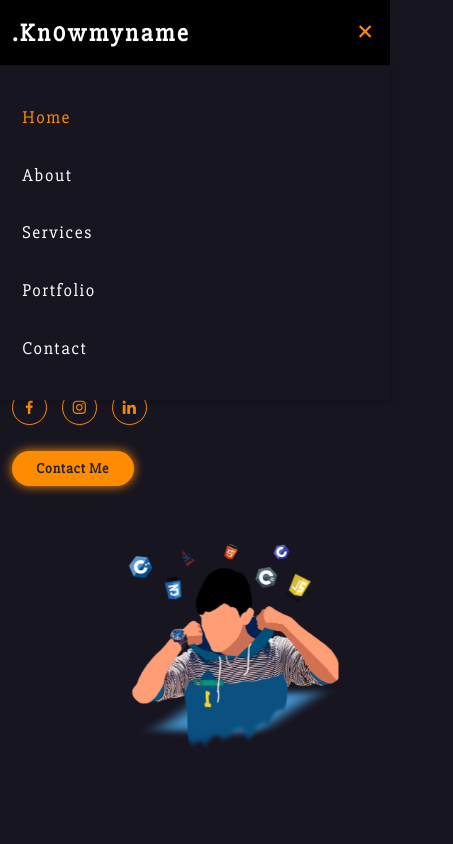
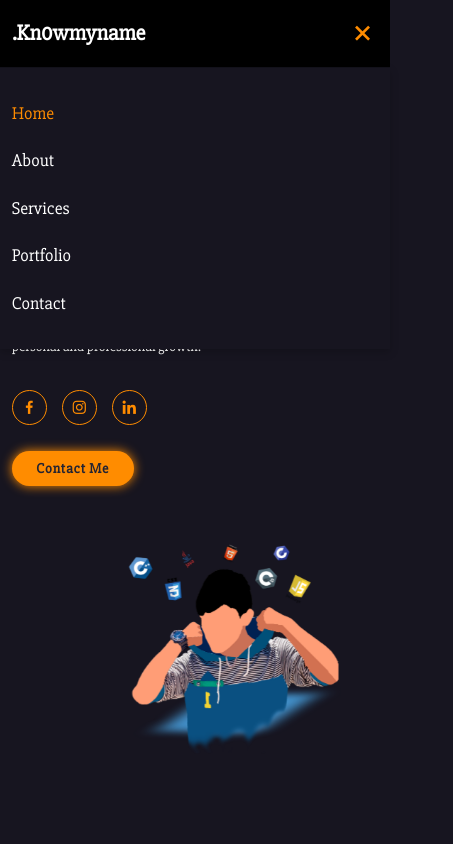
Before and after one commit to dahalsudeep/myportfolio, a plain HTML site: page index.html in a window 390 px wide. Both pictures are taken after a click on the icon 365 px from the left and 32 px from the top of the page. Shown: the top 844 px of the page, 453 px wide, since content can reach past the window. Drawn offline with nearby package versions, Linux system fonts and the light colour scheme.

```diff
--- a/CSS/style.css
+++ b/CSS/style.css
@@ -20,12 +20,9 @@
     --main-color: darkorange;
 }
 
-a {
-    color: var(--text-color);
-}
-
 html {
     font-size: 62.5%;
+    overflow-x: hidden;
 }
 
 body {
@@ -47,17 +44,17 @@ section {
     top: 0;
     left: 0;
     width: 100%;
-    padding: 2rem 10%;
+    padding: 2rem 9%;
     display: flex;
     justify-content: space-between;
     align-items: center;
-    z-index: 1;
+    z-index: 100;
 }
 
 .logo {
-    font-size: 2.8rem;
+    color: var(--text-color);
+    font-size: 2.5rem;
     font-weight: 600;
-    letter-spacing: .3rem;
     cursor: default;
     transition: .5s ease;
 }
@@ -72,12 +69,10 @@ section {
 } */
 
 .navbar a {
-    position: relative;
-    font-size: 1.9rem;
-    margin-left: 1rem;
-    letter-spacing: .18rem;
+    font-size: 1.7rem;
+    margin-left: 4rem;
     transition: .5s;
-    padding: .6rem 1.2rem;
+    color: var(--text-color);
 }
 
 .navbar a:hover,
@@ -105,7 +100,7 @@ section {
 }
 
 #menu-btn {
-    font-size: 3rem;
+    font-size: 3.6rem;
     display: none;
     color: var(--main-color);
 }
@@ -237,20 +232,27 @@ span {
 
 /* Services CSS---------------------------------------------------------------------- */
 
-.services {
+/* .services {
     display: flex;
     flex-direction: column;
     justify-content: center;
     align-items: center;
-}
+} */
 
 .services h2 {
     margin-bottom: 5rem;
 }
 
-.services-content {
+/* .services-content {
     display: grid;
     grid-template-columns: repeat(3,1fr);
+    gap: 3rem;
+} */
+.services-content {
+    display: flex;
+    justify-content: center;
+    align-items: center;
+    flex-wrap: wrap;
     gap: 3rem;
 }
 
@@ -280,7 +282,7 @@ span {
 
 .services-box p {
     font-size: 1.6rem;
-    margin: 1rem 0 2rem;
+    margin: 1rem 0 3rem;
 }
 
 
--- a/Java Script/jscript.js
+++ b/Java Script/jscript.js
@@ -1,6 +1,7 @@
 // toggle navigation--------------
 let menuBtn = document.querySelector('#menu-btn');
 let navbar = document.querySelector('.navbar');
+let nav = document.querySelector('.navbar a');
 
 menuBtn.onclick = () => {
     menuBtn.classList.toggle('bx-x');
@@ -8,8 +9,10 @@ menuBtn.onclick = () => {
 };
 
 // remove menubtn on navbar click-----------
-menuBtn.classList.remove('active');
-navbar.classList.remove('bx-x');
+
+    menuBtn.classList.remove('active');
+    navbar.classList.remove('bx-x');
+
 
 
 
```
